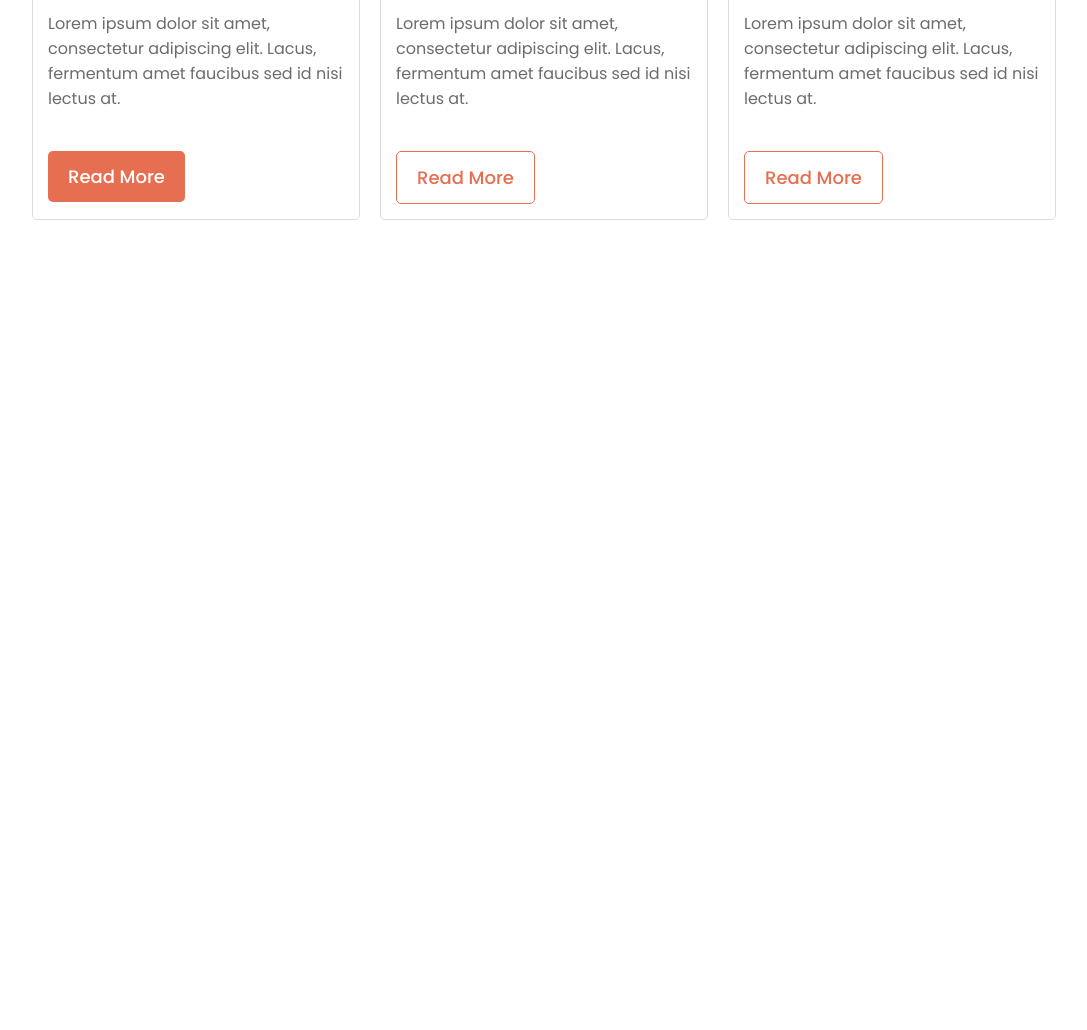
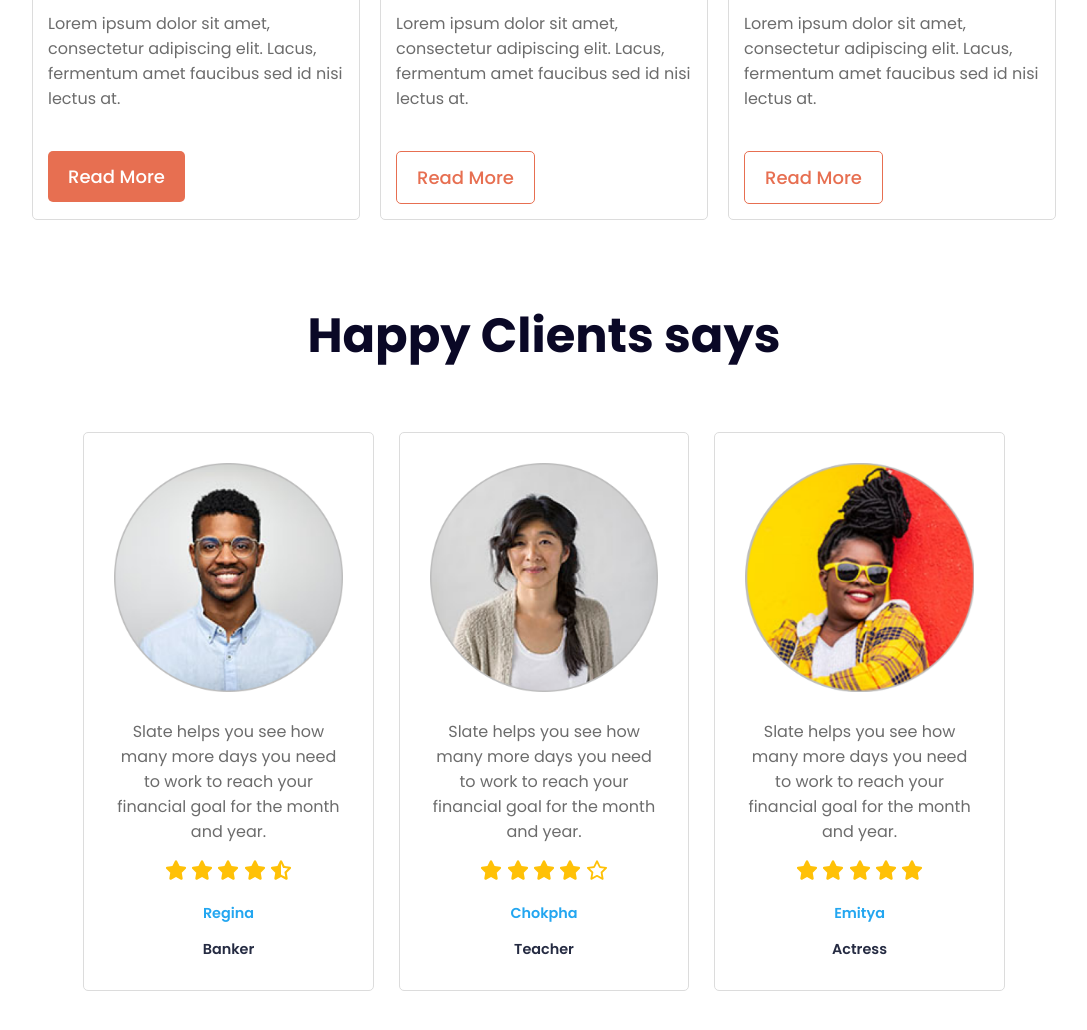
Before and after one commit to wadsahin/biker-zone, a plain HTML site: page index.html in a window 1280 px wide. Shown: the part 1753-2783 px from the top of the page, without its empty margins (96-1183 px from the left). Before the commit the page ends 2053 px from the top, so only its background shows below. Drawn offline with Linux system fonts and the light colour scheme.

Commit message:
Added happy-clients-review-section

```diff
--- a/css/mobile.css
+++ b/css/mobile.css
@@ -43,5 +43,9 @@
   .latest-news-title{
     text-align: start;
   }
+  /* happy clients review section */
+  .client-review-card-container{
+    flex-direction: column-reverse;
+  }
 
 }
--- a/css/style.css
+++ b/css/style.css
@@ -34,7 +34,10 @@ img {
 .bright-bg {
   background-color: #E76F51;
 }
-
+.margin-x-15{
+  margin-top: 15px;
+  margin-bottom: 15px;
+}
 .margin-b-15 {
   margin-bottom: 15px;
 }
@@ -184,9 +187,35 @@ nav {
   color: #E76F51;
 
 }
-
-
-
+/* happy clients review section */
+.client-review-card-container{
+  max-width: 90%;
+  margin: 0 auto;
+  margin-top: 60px;
+  display: flex;
+  gap: 25px;
+  align-items: center;
+}
+.client-review-card{
+  padding: 30px;
+  border: 1px solid gainsboro;
+  border-radius: 5px;
+  text-align: center;
+}
+.review-star{
+  width: 22px;
+  height: 22px;
+}
+.client-name{
+  color: #23A6F0;
+  font-size: 0.9rem;
+  font-weight: 600;
+}
+.client-profession{
+  font-size: 0.9rem;
+  font-weight: 600;
+  color: #252B42;
+}
 /* display none */
 .hide {
   display: none;
--- a/index.html
+++ b/index.html
@@ -81,6 +81,58 @@
           </div>
         </div>
       </section>
+      <!-- happy clients review section -->
+       <section class="happy-clients-review">
+        <div class="section-header">
+          <h2 class="section-title">Happy Clients says</h2>
+        </div>
+        <div class="client-review-card-container">
+
+          <div class="client-review-card">
+            <img src="images/others/user-1.png" alt="">
+            <p class="card-desc margin-t-20">Slate helps you see how
+              many more days you need to work to reach your financial goal for the month and year.</p>
+            <div class="stars margin-x-15">
+              <img src="images/icons/star-solid.svg" alt="" class="review-star">
+              <img src="images/icons/star-solid.svg" alt="" class="review-star">
+              <img src="images/icons/star-solid.svg" alt="" class="review-star">
+              <img src="images/icons/star-solid.svg" alt="" class="review-star">
+              <img src="images/icons/star-half-stroke-solid.svg" alt="" class="review-star">
+            </div>
+            <h5 class="client-name margin-b-15">Regina</h5>
+            <p class="client-profession">Banker</p>
+          </div>
+          <div class="client-review-card">
+            <img src="images/others/user-2.png" alt="">
+            <p class="card-desc margin-t-20">Slate helps you see how
+              many more days you need to work to reach your financial goal for the month and year.</p>
+            <div class="stars margin-x-15">
+              <img src="images/icons/star-solid.svg" alt="" class="review-star">
+              <img src="images/icons/star-solid.svg" alt="" class="review-star">
+              <img src="images/icons/star-solid.svg" alt="" class="review-star">
+              <img src="images/icons/star-solid.svg" alt="" class="review-star">
+              <img src="images/icons/star-regular.svg" alt="" class="review-star">
+            </div>
+            <h5 class="client-name margin-b-15">Chokpha</h5>
+            <p class="client-profession">Teacher</p>
+          </div>
+          <div class="client-review-card">
+            <img src="images/others/user-3.png" alt="">
+            <p class="card-desc margin-t-20">Slate helps you see how
+              many more days you need to work to reach your financial goal for the month and year.</p>
+            <div class="stars margin-x-15">
+              <img src="images/icons/star-solid.svg" alt="" class="review-star">
+              <img src="images/icons/star-solid.svg" alt="" class="review-star">
+              <img src="images/icons/star-solid.svg" alt="" class="review-star">
+              <img src="images/icons/star-solid.svg" alt="" class="review-star">
+              <img src="images/icons/star-solid.svg" alt="" class="review-star">
+            </div>
+            <h5 class="client-name margin-b-15">Emitya</h5>
+            <p class="client-profession">Actress</p>
+          </div>
+
+        </div>
+       </section>
   </main>
   <footer></footer>
 </body>
```
Also changed, not shown: images/others/stars.png (added).
